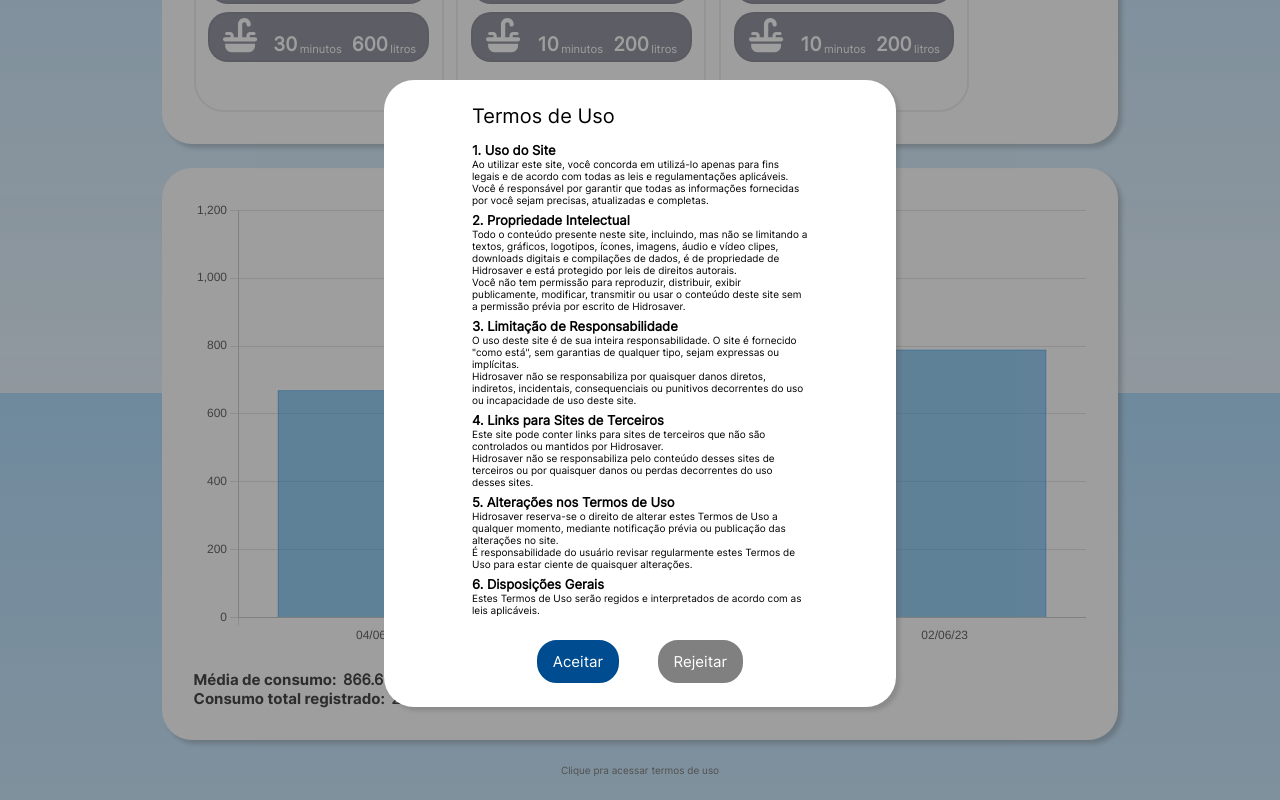
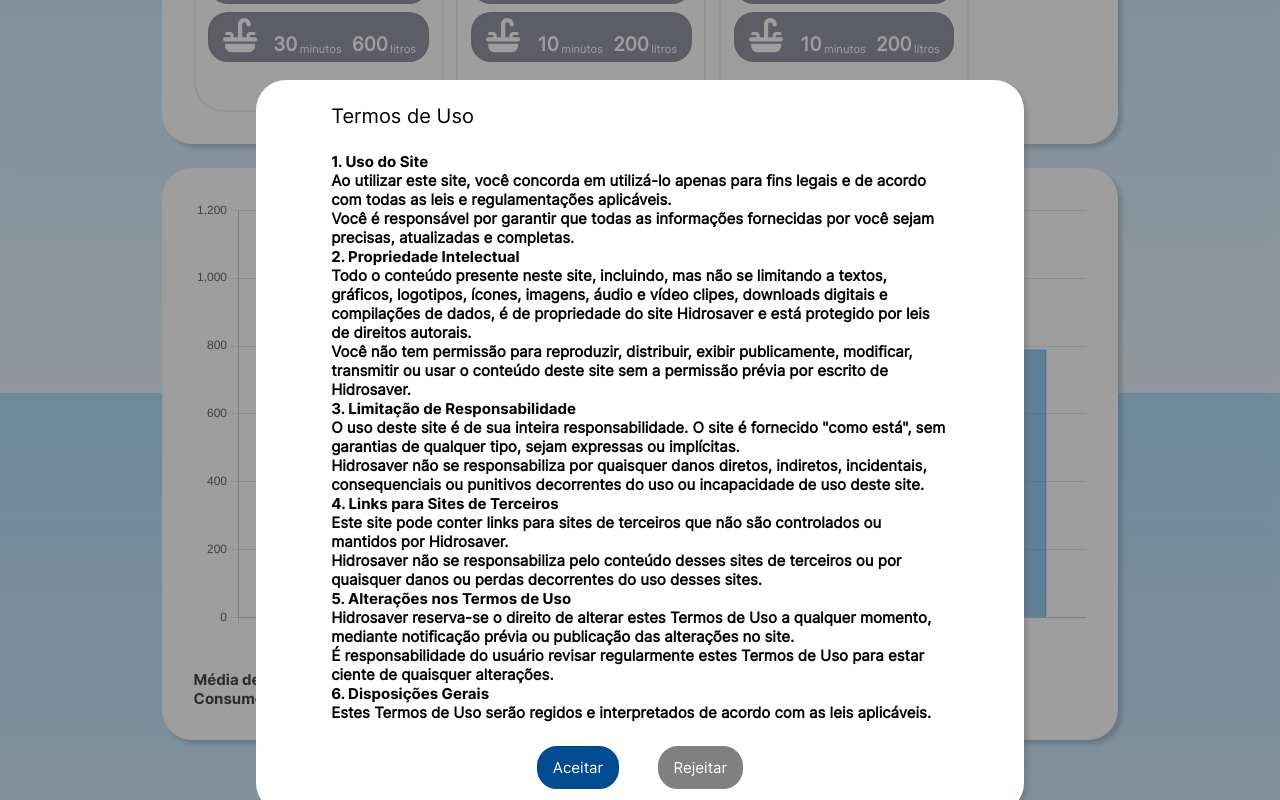
Before and after one commit to nathborges/hidrosaver, a Vue app in the folder frontend/: page / in a window 1280 px wide. Both pictures are taken after a click on the element "Clique pra acessar termos de uso". Shown: the part 407-1207 px from the top of the page. Built offline with nearby package versions, Linux system fonts and the light colour scheme.

Commit message:
fix modal

```diff
--- a/frontend/src/components/modal/TermosModal.vue
+++ b/frontend/src/components/modal/TermosModal.vue
@@ -1,40 +1,36 @@
 <template>
-    <div
-        v-show="showModal"
-        id="modal-container"
-        class="modal-container"
-    >
+    <div v-show="showModal" id="modal-container" class="modal-container">
         <div id="modal-content">
             <div id="options">
                 <div class="options-row">
                     <p>Termos de Uso</p>
                 </div>
                 <div class="termos-de-uso">
-                    <h3>1. Uso do Site</h3>
-                    <p>
+                    <h2 class="bold">1. Uso do Site</h2>
+                    <h2>
                         Ao utilizar este site, você concorda em utilizá-lo
                         apenas para fins legais e de acordo com todas as leis e
                         regulamentações aplicáveis.<br />
                         Você é responsável por garantir que todas as informações
                         fornecidas por você sejam precisas, atualizadas e
                         completas.
-                    </p>
+                    </h2>
 
-                    <h3>2. Propriedade Intelectual</h3>
-                    <p>
+                    <h2 class="bold">2. Propriedade Intelectual</h2>
+                    <h2>
                         Todo o conteúdo presente neste site, incluindo, mas não
                         se limitando a textos, gráficos, logotipos, ícones,
                         imagens, áudio e vídeo clipes, downloads digitais e
-                        compilações de dados, é de propriedade de Hidrosaver
-                        e está protegido por leis de direitos autorais.<br />
+                        compilações de dados, é de propriedade do site Hidrosaver e
+                        está protegido por leis de direitos autorais.<br />
                         Você não tem permissão para reproduzir, distribuir,
                         exibir publicamente, modificar, transmitir ou usar o
                         conteúdo deste site sem a permissão prévia por escrito
                         de Hidrosaver.
-                    </p>
+                    </h2>
 
-                    <h3>3. Limitação de Responsabilidade</h3>
-                    <p>
+                    <h2 class="bold">3. Limitação de Responsabilidade</h2>
+                    <h2>
                         O uso deste site é de sua inteira responsabilidade. O
                         site é fornecido "como está", sem garantias de qualquer
                         tipo, sejam expressas ou implícitas.<br />
@@ -42,31 +38,31 @@
                         diretos, indiretos, incidentais, consequenciais ou
                         punitivos decorrentes do uso ou incapacidade de uso
                         deste site.
-                    </p>
+                    </h2>
 
-                    <h3>4. Links para Sites de Terceiros</h3>
-                    <p>
+                    <h2 class="bold">4. Links para Sites de Terceiros</h2>
+                    <h2>
                         Este site pode conter links para sites de terceiros que
                         não são controlados ou mantidos por Hidrosaver.<br />
-                        Hidrosaver não se responsabiliza pelo conteúdo
-                        desses sites de terceiros ou por quaisquer danos ou
-                        perdas decorrentes do uso desses sites.
-                    </p>
+                        Hidrosaver não se responsabiliza pelo conteúdo desses
+                        sites de terceiros ou por quaisquer danos ou perdas
+                        decorrentes do uso desses sites.
+                    </h2>
 
-                    <h3>5. Alterações nos Termos de Uso</h3>
-                    <p>
-                        Hidrosaver reserva-se o direito de alterar estes
-                        Termos de Uso a qualquer momento, mediante notificação
-                        prévia ou publicação das alterações no site.<br />
+                    <h2 class="bold">5. Alterações nos Termos de Uso</h2>
+                    <h2>
+                        Hidrosaver reserva-se o direito de alterar estes Termos
+                        de Uso a qualquer momento, mediante notificação prévia
+                        ou publicação das alterações no site.<br />
                         É responsabilidade do usuário revisar regularmente estes
                         Termos de Uso para estar ciente de quaisquer alterações.
-                    </p>
+                    </h2>
 
-                    <h3>6. Disposições Gerais</h3>
-                    <p>
+                    <h2 class="bold">6. Disposições Gerais</h2>
+                    <h2>
                         Estes Termos de Uso serão regidos e interpretados de
                         acordo com as leis aplicáveis.
-                    </p>
+                    </h2>
                 </div>
             </div>
             <div id="actions">
@@ -116,6 +112,9 @@
 }
 </script>
 <style scoped>
+.bold {
+    font-family: 'inter-bold';
+}
 .modal-container {
     position: fixed;
     top: 0;
@@ -137,7 +136,7 @@
     justify-content: center;
     align-items: center;
     padding: 1.5rem;
-    width: 40%;
+    width: 60%;
     height: min-content;
     border-radius: 30px;
     background-color: white;
@@ -180,9 +179,9 @@
     flex: 2;
     align-content: center;
     justify-content: space-around;
-    gap: 1vh;
-    padding-right: 5vw;
-    padding-left: 5vw;
+    gap: 3vh;
+    padding-right: 4vw;
+    padding-left: 4vw;
 }
 
 .options-row {
@@ -204,13 +203,6 @@
     display: flex;
     flex-direction: column;
 }
-
-h3 {
-    margin: 0;
-    margin-top: 6px;
-    font-size: 13px;
-}
-
 /* min-width */
 @media screen and (min-width: 100px) {
     #modal-content {
```
